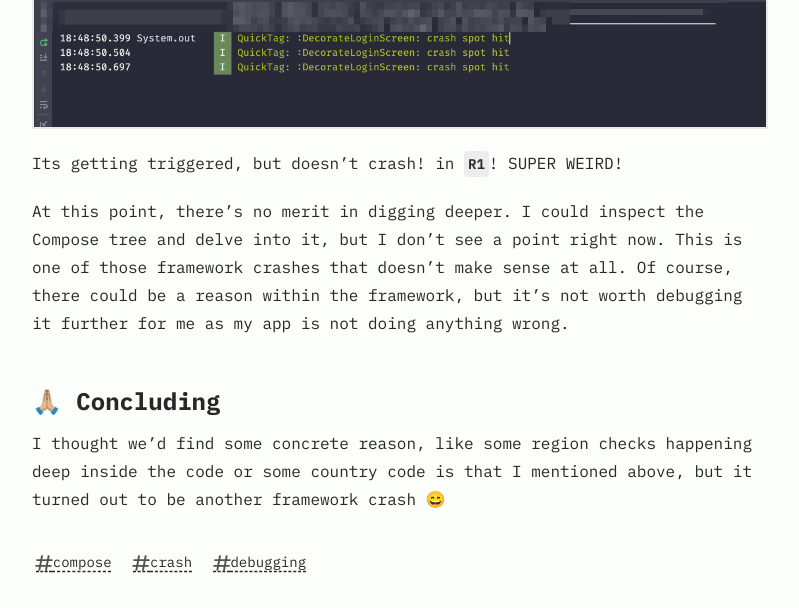
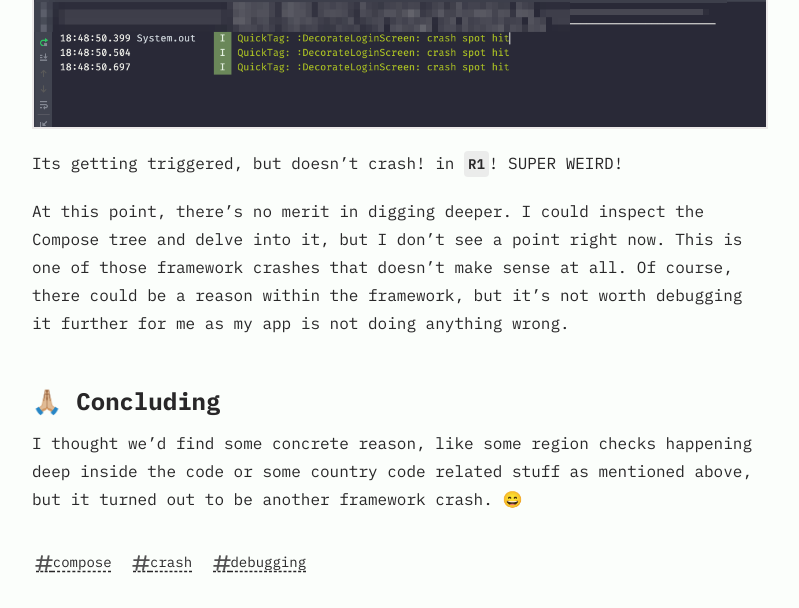
Before and after one commit to theapache64/theapache64.github.io, an Astro site: page /posts/that-weird-compose-crash in a window 1280 px wide. Shown: the part 10609-11217 px from the top of the page, without its empty margins (240-1039 px from the left). Built offline with nearby package versions, Linux system fonts and the light colour scheme; Astro itself is replaced by a stand-in of ours; some packages are replaced by stand-ins of ours.

Commit message:
◀️ backup

```diff
--- a/src/content/blog/that-weird-compose-crash.md
+++ b/src/content/blog/that-weird-compose-crash.md
@@ -249,4 +249,4 @@ At this point, there's no merit in digging deeper. I could inspect the Compose t
 
 ##  🙏🏼 Concluding
 
-I thought we'd find some concrete reason, like some region checks happening deep inside the code or some country code is that I mentioned above, but it turned out to be another framework crash 😄
+I thought we'd find some concrete reason, like some region checks happening deep inside the code or some country code related stuff as mentioned above, but it turned out to be another framework crash. 😄
```
